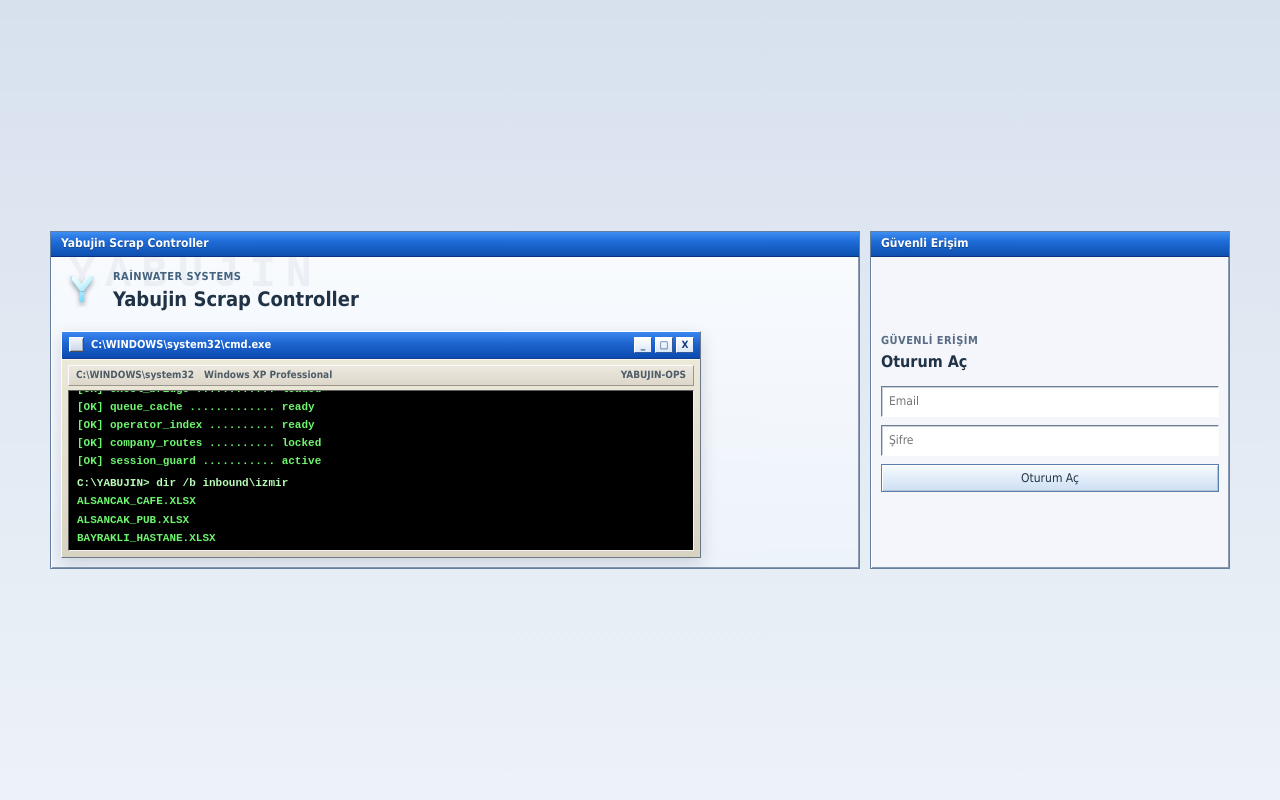
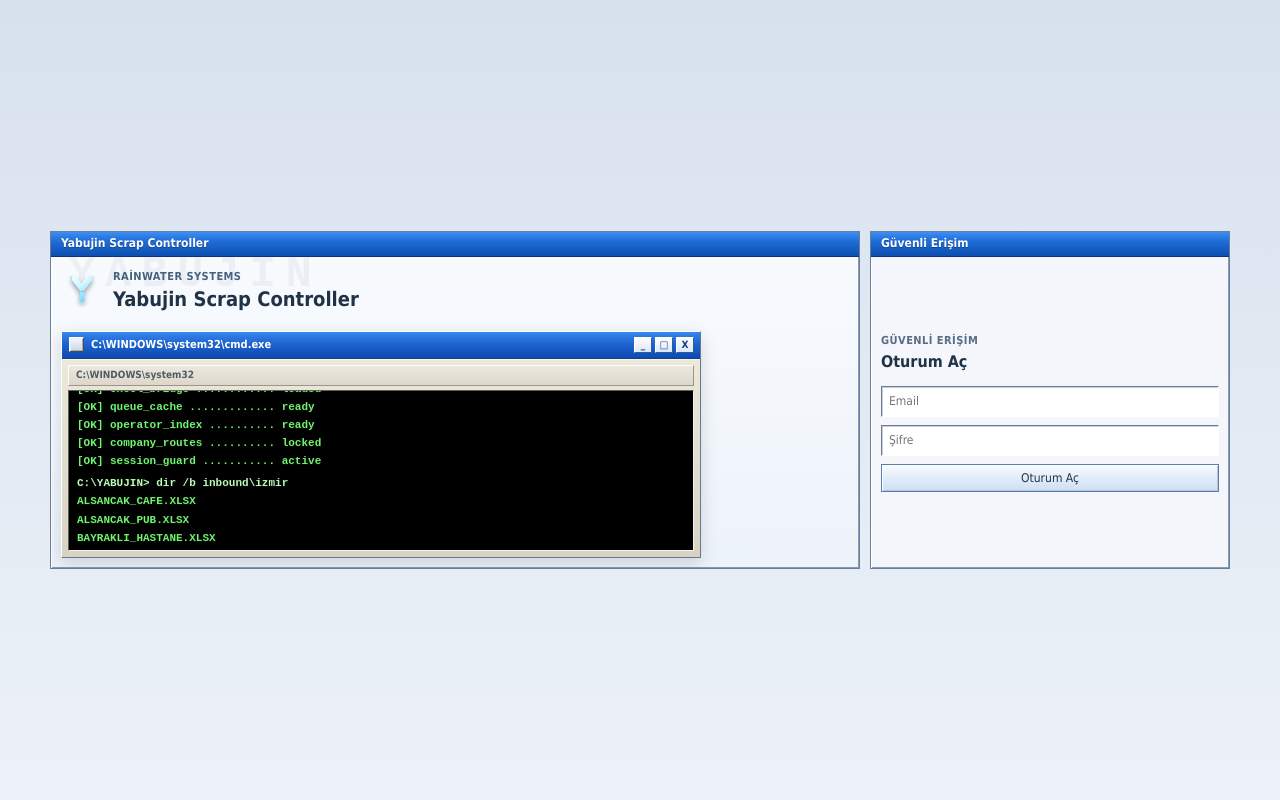
Before and after one commit to yabujinnn06/demoyab, a FastAPI app: page / in a window 1280 px wide. Run offline with FastAPI, Linux system fonts and the light colour scheme.

Commit message:
Simplify login console status bar

```diff
--- a/backend/static/app.js
+++ b/backend/static/app.js
@@ -767,8 +767,6 @@ function loginConsoleMarkup() {
         <div class="login-console-scanlines"></div>
         <div class="login-console-statusline">
           <span>C:\\WINDOWS\\system32</span>
-          <span>Windows XP Professional</span>
-          <span>YABUJIN-OPS</span>
         </div>
         <div class="login-console-shell">
           <div class="login-console-stream">
--- a/backend/static/index.html
+++ b/backend/static/index.html
@@ -5,10 +5,10 @@
     <meta name="viewport" content="width=device-width, initial-scale=1.0" />
     <title>Yabujin Scrap Controller</title>
     <link rel="icon" href="/static/yabujin-mark.svg" type="image/svg+xml" />
-    <link rel="stylesheet" href="/static/styles.css?v=20260423g" />
+    <link rel="stylesheet" href="/static/styles.css?v=20260423h" />
   </head>
   <body>
     <div id="app"></div>
-    <script type="module" src="/static/app.js?v=20260423g"></script>
+    <script type="module" src="/static/app.js?v=20260423h"></script>
   </body>
 </html>
--- a/backend/static/styles.css
+++ b/backend/static/styles.css
@@ -1141,7 +1141,7 @@ tbody tr:hover td {
   display: flex;
   flex-wrap: wrap;
   gap: 10px;
-  justify-content: space-between;
+  justify-content: flex-start;
   padding: 3px 7px 4px;
   border-top: 1px solid #fcfcfc;
   border-left: 1px solid #fcfcfc;
@@ -1151,10 +1151,6 @@ tbody tr:hover td {
   color: #4f5c67;
   font: 700 10px/1.2 var(--font);
   text-transform: none;
-}
-
-.login-console-statusline span:last-child {
-  margin-left: auto;
 }
 
 .login-console-shell,
@@ -1458,10 +1454,6 @@ strong {
     justify-content: flex-start;
   }
 
-  .login-console-statusline span:last-child {
-    margin-left: 0;
-  }
-
   .assign-mode-grid,
   .assign-monitor,
   .assign-row {
```
